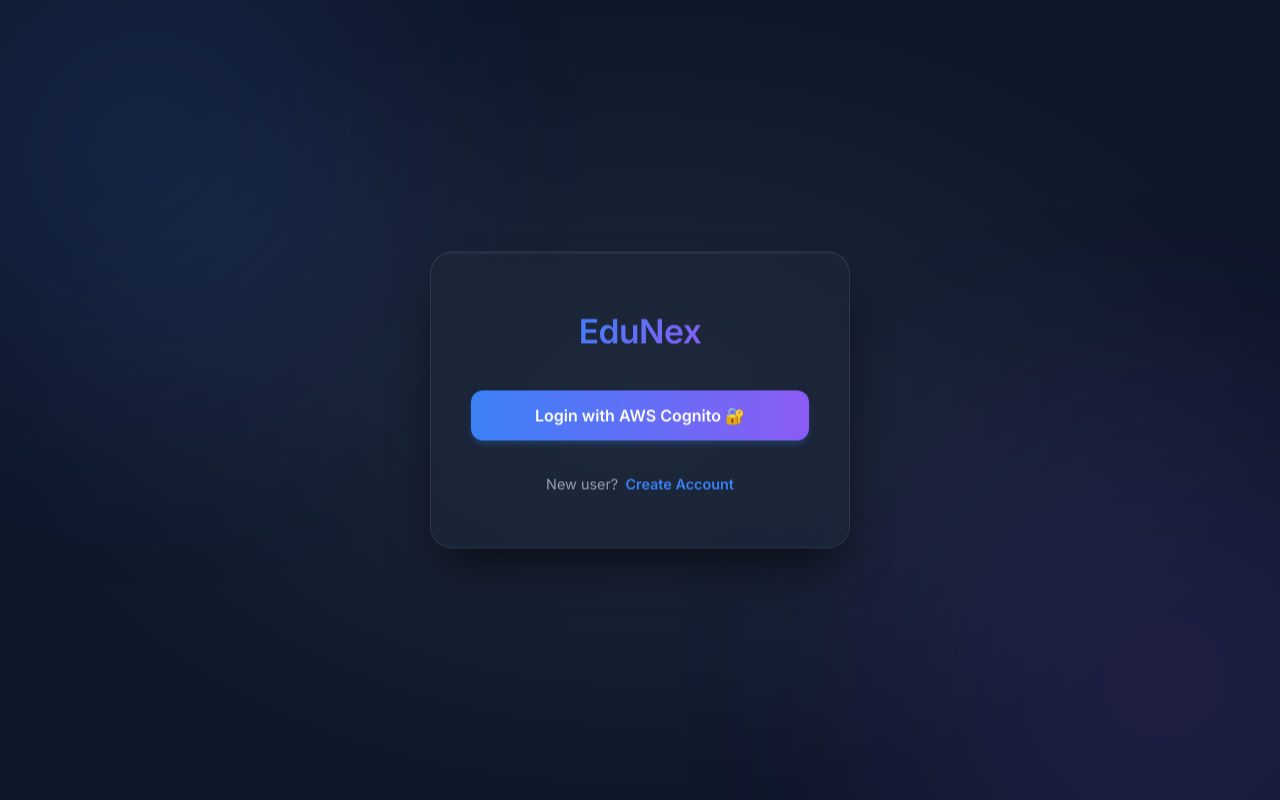
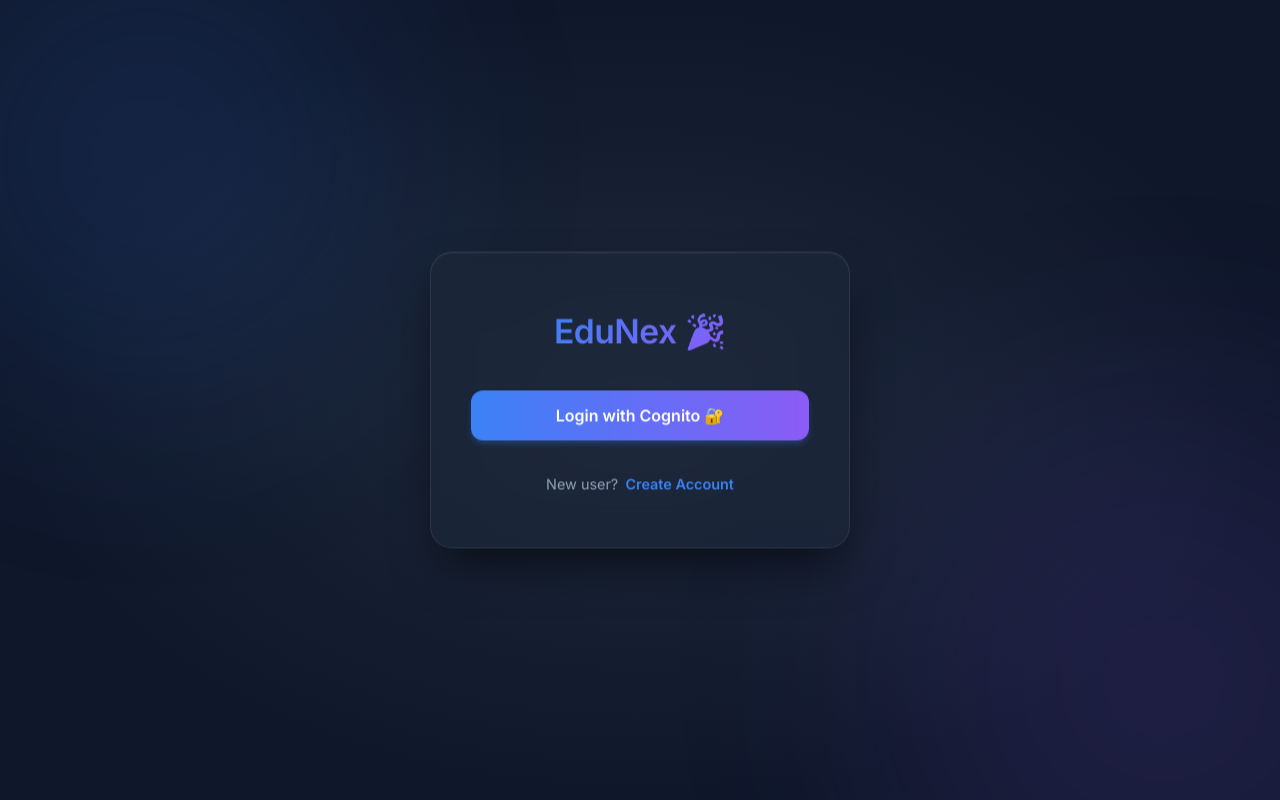
Before and after one commit to 3107Alok/Notes-Share, a plain HTML site: page index.html in a window 1280 px wide. Drawn offline with Linux system fonts and the light colour scheme.

Commit message:
Update index.html

```diff
--- a/index.html
+++ b/index.html
@@ -4,7 +4,7 @@
 <head>
   <meta charset="UTF-8">
   <meta name="viewport" content="width=device-width, initial-scale=1.0">
-  <title> EduNex </title>
+  <title>Notes App</title>
   <link href="https://fonts.googleapis.com/css2?family=Inter:wght@400;500;600;700&display=swap" rel="stylesheet">
   <link rel="stylesheet" href="style.css">
 </head>
@@ -15,10 +15,10 @@
     <!-- 🔐 LOGIN -->
     <div id="loginDiv">
       <div class="login-box">
-        <h1>EduNex </h1>
+        <h1>EduNex 🎉</h1>
         <div class="login-fields">
           <button class="btn-primary login-btn" onclick="window.location.href='https://ap-south-1ohbqo6utl.auth.ap-south-1.amazoncognito.com/login?client_id=5od2a8lalfgpjgo3271g92lgh6&response_type=token&scope=email+openid+phone&redirect_uri=https%3A%2F%2F3107alok.github.io%2FNotes-Share%2F'">
-            Login with AWS Cognito 🔐
+            Login with Cognito 🔐
           </button>
         </div>
         <p class="login-footer-text">
@@ -180,6 +180,7 @@
                     <option value="aktu">AKTU</option>
                     <option value="mse">MSE</option>
                     <option value="ese">ESE</option>
+                    <option value="qb">Question Bank</option>
                   </select>
                   <input type="file" id="pyqFile" style="width: 100%;">
                   <button id="uploadPYQBtn" class="btn-primary" style="width: 100%;">Upload PYQ</button>
@@ -236,6 +237,7 @@
                 <button class="btn-outline" onclick="loadPYQ('aktu')">AKTU</button>
                 <button class="btn-outline" onclick="loadPYQ('mse')">MSE</button>
                 <button class="btn-outline" onclick="loadPYQ('ese')">ESE</button>
+                <button class="btn-outline" onclick="loadPYQ('qb')">Question Bank</button>
               </div>
             </div>
 
```
